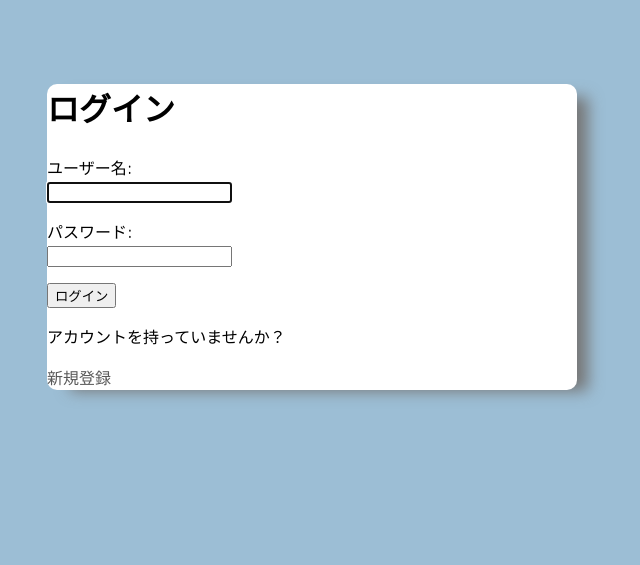
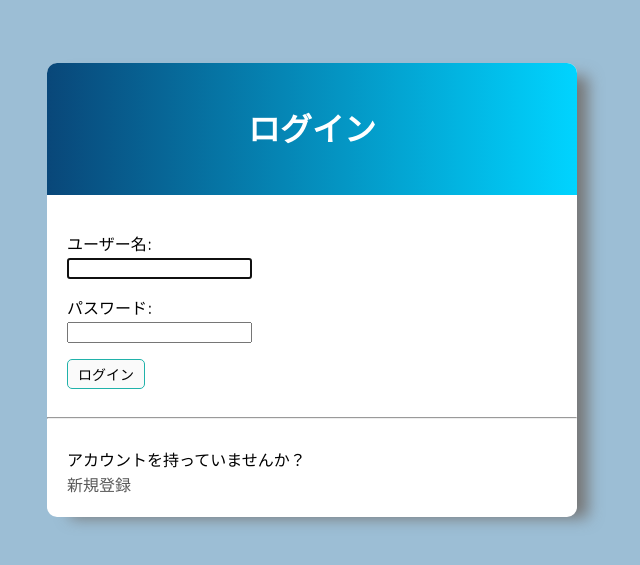
Before and after one commit to aspiratio/django_todo_app, a Django app: page /login/ in a window 1280 px wide. Shown: the top 565 px of the page, without its empty margins (328-968 px from the left). Run offline with Django 4.2, Linux system fonts and the light colour scheme.

Commit message:
タスク削除ページとログインページにスタイルを適用

```diff
--- a/todoproject/todoapp/static/css/base.css
+++ b/todoproject/todoapp/static/css/base.css
@@ -108,6 +108,20 @@ a {
   color: white;
 }
 
+.deleteButton {
+  border: 1px solid red;
+  padding: 4px 10px;
+  background-color: #fafafa;
+  border-radius: 5px;
+  cursor: pointer;
+  font-size: 14px;
+}
+
+.deleteButton:hover {
+  background-color: red;
+  color: white;
+}
+
 .addButton {
   font-size: 32px;
   color: lightseagreen;
@@ -121,3 +135,11 @@ label {
 textarea {
   width: 100%;
 }
+
+.registerWrapper {
+  padding: 20px;
+}
+
+.registerWrapper p {
+  margin: 0;
+}
--- a/todoproject/todoapp/templates/todoapp/login.html
+++ b/todoproject/todoapp/templates/todoapp/login.html
@@ -1,12 +1,18 @@
 {% extends 'todoapp/base.html' %} {% block content %}
 
-<h1>ログイン</h1>
+<div class="header">
+  <h1>ログイン</h1>
+</div>
 
-<form action="" method="post">
+<form action="" method="post" style="padding: 20px">
   {% csrf_token %} {{ form.as_p }}
-  <input type="submit" value="ログイン" />
+  <input type="submit" value="ログイン" class="submitButton" />
 </form>
 
-<p>アカウントを持っていませんか？</p>
-<a href="{% url 'register' %}">新規登録</a>
+<hr />
+
+<div class="registerWrapper">
+  <p>アカウントを持っていませんか？</p>
+  <a href="{% url 'register' %}">新規登録</a>
+</div>
 {% endblock content %}
```
Also changed, not shown: todoproject/todoapp/templates/todoapp/task_confirm_delete.html (+6 -3 lines).
